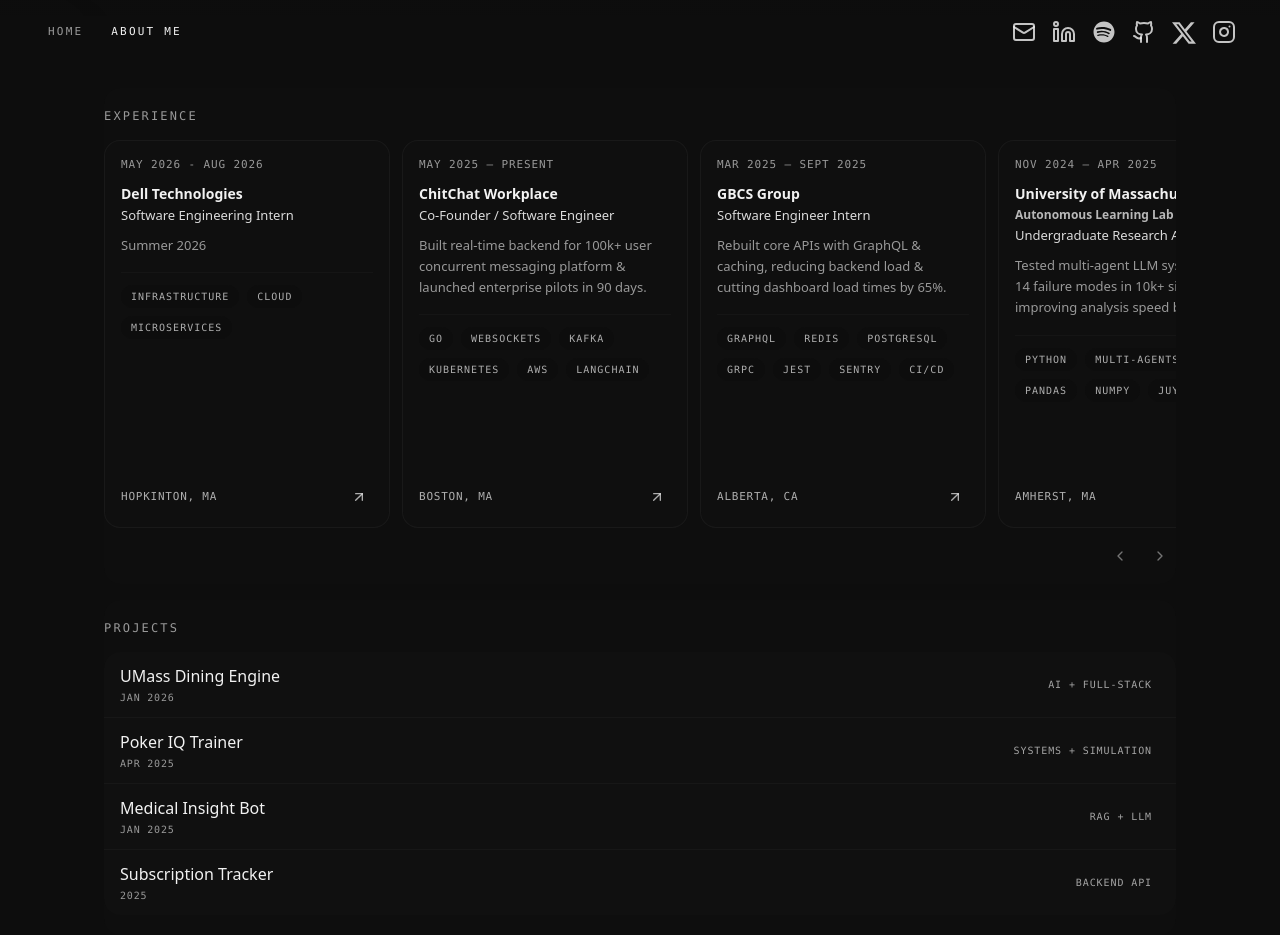
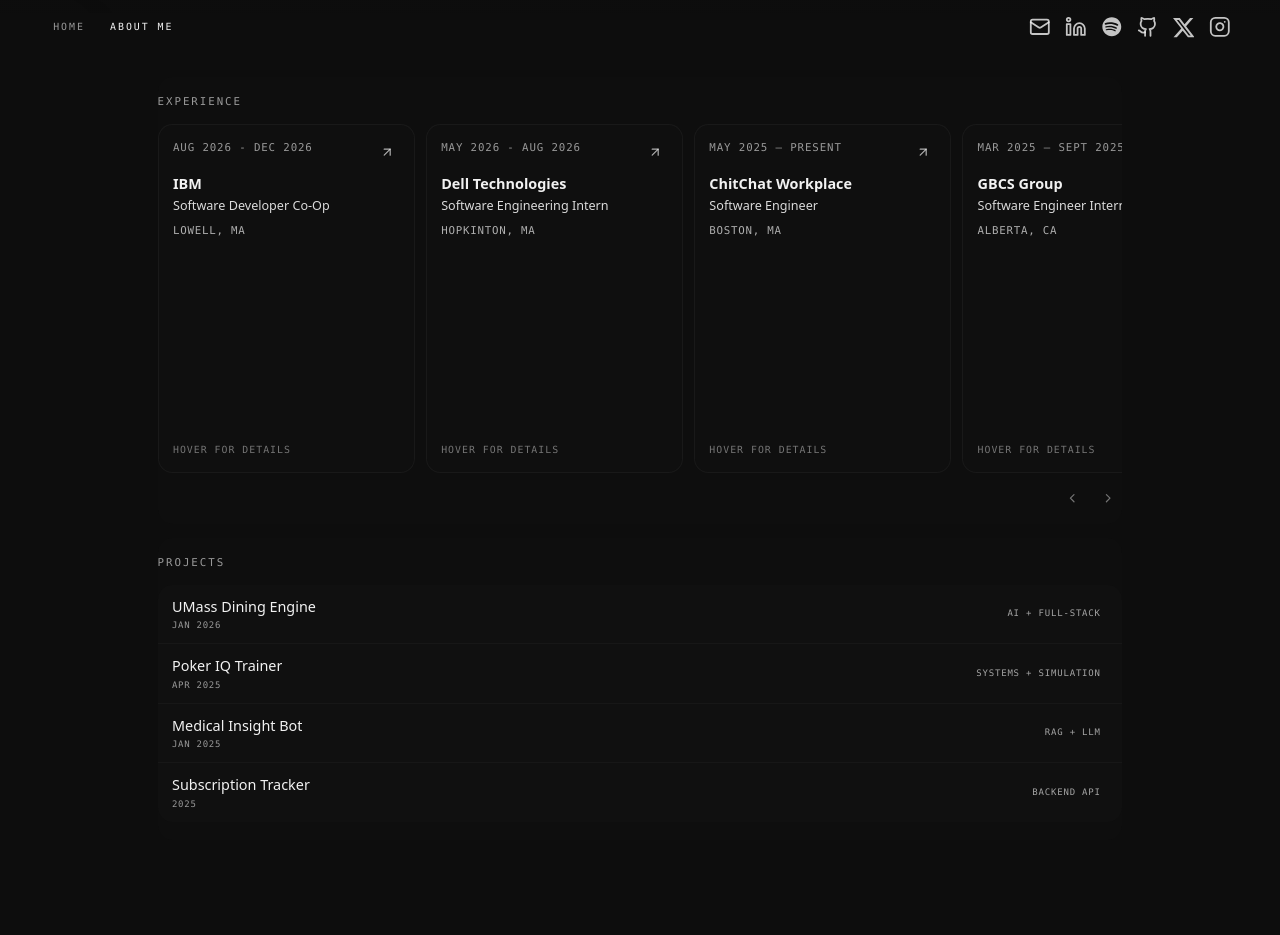
Before and after one commit to justinm5/justin_manoj, a React (Vite) app: page /about in a window 1280 px wide. After the commit the page ends 840 px from the top, so only its background shows below. Built offline with nearby package versions, Linux system fonts and the light colour scheme; the HTML template or start-up script is replaced by a standard one.

Commit message:
new format

```diff
--- a/src/App.tsx
+++ b/src/App.tsx
@@ -16,6 +16,7 @@
   <QueryClientProvider client={queryClient}>
     <ThemeProvider defaultTheme="dark" storageKey="portfolio-theme-dark">
       <TooltipProvider>
+        <div className="desktop-zoom-shell">
           <Toaster />
           <Sonner />
           <BrowserRouter>
@@ -28,6 +29,7 @@
               <Route path="*" element={<NotFound />} />
             </Routes>
           </BrowserRouter>
+        </div>
       </TooltipProvider>
     </ThemeProvider>
   </QueryClientProvider>
--- a/src/components/Navigation.tsx
+++ b/src/components/Navigation.tsx
@@ -59,7 +59,7 @@
   return (
     <header className="w-full">
       <div className="mx-auto w-full max-w-[1400px] px-4 sm:px-6 lg:px-10">
-        <div className="mt-4 hidden items-center justify-between gap-4 md:flex">
+        <div className="mt-3.5 hidden items-center justify-between gap-4 md:flex">
           <nav className="hidden md:flex items-center gap-3 text-[11px] font-mono uppercase tracking-[0.2em] text-muted-foreground">
             {navLinks.map((item) => (
               <NavLink
@@ -67,7 +67,7 @@
                 to={item.href}
                 className={({ isActive }) =>
                   cn(
-                    "rounded-full px-2 py-1 transition-colors",
+                    "rounded-full px-2 py-0.5 transition-colors",
                     isActive ? "text-foreground" : "text-muted-foreground hover:text-foreground",
                   )
                 }
@@ -97,7 +97,7 @@
           </div>
         </div>
 
-        <div className="mt-3 flex items-center justify-between gap-3 md:hidden">
+        <div className="mt-2.5 flex items-center justify-between gap-3 md:hidden">
           <nav className="flex items-center gap-2 text-[10px] font-mono uppercase tracking-[0.2em] text-muted-foreground">
             {navLinks.map((item) => (
               <NavLink
@@ -105,7 +105,7 @@
                 to={item.href}
                 className={({ isActive }) =>
                   cn(
-                    "rounded-full px-1.5 py-1 transition-colors",
+                    "rounded-full px-1.5 py-0.5 transition-colors",
                     isActive ? "text-foreground" : "text-muted-foreground hover:text-foreground",
                   )
                 }
--- a/src/components/SpotifyLastPlayed.tsx
+++ b/src/components/SpotifyLastPlayed.tsx
@@ -1,5 +1,6 @@
 import { useCallback, useEffect, useState } from "react";
 import { Loader2, Music2 } from "lucide-react";
+import { cn } from "@/lib/utils";
 
 interface SpotifyLastPlayedPayload {
   albumName: string;
@@ -9,6 +10,10 @@
   trackName: string;
   trackUrl?: string;
   albumArtUrl?: string;
+}
+
+interface SpotifyLastPlayedProps {
+  embedded?: boolean;
 }
 
 const POLL_INTERVAL_MS = 5000;
@@ -80,7 +85,7 @@
   return `${value.slice(0, maxChars - 1).trimEnd()}...`;
 };
 
-export const SpotifyLastPlayed = () => {
+export const SpotifyLastPlayed = ({ embedded = false }: SpotifyLastPlayedProps) => {
   const initialTrack = getCachedTrack();
   const isDebugMode =
     import.meta.env.DEV &&
@@ -163,8 +168,17 @@
   }, [loadTrack]);
 
   return (
-    <div className="min-w-0 overflow-hidden rounded-2xl p-4 sm:p-5 bg-card/30 border border-white/12 shadow-[0_24px_60px_rgba(0,0,0,0.6),0_8px_20px_rgba(0,0,0,0.4),inset_0_1px_0_rgba(255,255,255,0.12)] relative">
-      <div className="pointer-events-none absolute -right-20 -top-20 h-40 w-40 rounded-full bg-white/5 blur-3xl" />
+    <div
+      className={cn(
+        "min-w-0 overflow-hidden relative",
+        embedded
+          ? "rounded-none p-0 bg-transparent border-0 shadow-none"
+          : "rounded-2xl p-4 sm:p-5 bg-card/30 border border-white/12 shadow-[0_24px_60px_rgba(0,0,0,0.6),0_8px_20px_rgba(0,0,0,0.4),inset_0_1px_0_rgba(255,255,255,0.12)]",
+      )}
+    >
+      {!embedded ? (
+        <div className="pointer-events-none absolute -right-20 -top-20 h-40 w-40 rounded-full bg-white/5 blur-3xl" />
+      ) : null}
       <div className="relative">
         <p className="text-[11px] font-mono uppercase tracking-[0.24em] text-muted-foreground/90">
           What I&apos;m Listening To
--- a/src/data/experience.ts
+++ b/src/data/experience.ts
@@ -33,6 +33,16 @@
 };
 
 const experienceBase: Record<string, ExperienceBase> = {
+  ibm:
+    {
+      id: "ibm",
+      period: "Aug 2026 - Dec 2026",
+      company: "IBM",
+      role: "Software Developer Co-Op",
+      location: "Lowell, MA",
+      focus: "Cloud · Kubernetes · Microservices",
+      summary: "Fall 2026",
+    },
   dell: {
     id: "dell-technologies-isg",
     period: "May 2026 - Aug 2026",
@@ -46,7 +56,7 @@
     id: "chitchat-workplace",
     period: "May 2025 – Present",
     company: "ChitChat Workplace",
-    role: "Co-Founder / Software Engineer",
+    role: "Software Engineer",
     roleTimeline: "Software Engineer",
     location: "Boston, MA",
     focus: "Go · WebSockets · Kafka · Kubernetes · AWS · LangChain",
@@ -67,14 +77,13 @@
     id: "umass-autonomous-learning-lab",
     period: "Nov 2024 – Apr 2025",
     company: "University of Massachusetts Amherst",
-    companySecondary: "Autonomous Learning Lab",
     companyTimeline: "UMass Amherst - Autonomous Learning Lab",
     role: "Undergraduate Research Assistant",
     roleTimeline: "Research Assistant",
     location: "Amherst, MA",
     focus: "Python · Multi-Agents · Ray · Pandas · NumPy · Juypter",
     summary:
-      "Tested multi-agent LLM systems, finding 14 failure modes in 10k+ simulations & improving analysis speed by 3x.",
+      "Autonomous Learning Lab. Tested multi-agent LLM systems, finding 14 failure modes in 10k+ simulations & improving analysis speed by 3x.",
     summaryTimeline:
       "Stress-tested multi-agent LLM systems, finding 14 failure modes in 10k+ simulations & improving analysis speed 3x.",
   },
@@ -92,17 +101,16 @@
     id: "nrhs-robotics-first-vex-robotics",
     period: "Sept 2022 - Jun 2023",
     company: "NRHS Robotics",
-    companySecondary: "FIRST & VEX Robotics",
     companyTimeline: "NRHS Robotics / FIRST & VEX Robotics",
     role: "Team Captain",
     location: "Thiells, NY",
     focus: "C++ · ROS · Gazebo · Computer Vision · PID Control",
     summary:
-      "Led C++ robotics software development and team execution for regional & national competitions.",
+      "First and VEX Robotics. Led C++ robotics software development and team execution for regional & national competitions.",
   },
 };
 
-const cardOrder = ["dell", "chitchat", "gbcs", "umass", "build", "nrhs"] as const;
+const cardOrder = ["ibm", "dell", "chitchat", "gbcs", "umass", "build", "nrhs"] as const;
 const timelineOrder = ["chitchat", "gbcs", "umass", "build", "nrhs"] as const;
 
 export const experienceCards: ExperienceCard[] = cardOrder.map((key) => {
--- a/src/index.css
+++ b/src/index.css
@@ -5,6 +5,7 @@
 html {
   scroll-behavior: smooth;
   scroll-padding-top: 80px; /* Account for sticky navigation */
+  overflow-x: clip;
 }
 
 @media (prefers-reduced-motion: reduce) {
@@ -87,8 +88,24 @@
     @apply border-border;
   }
 
+  .desktop-zoom-shell {
+    min-height: 100vh;
+    overflow-x: clip;
+  }
+
+  /* Mimic Chrome 90% page zoom on desktop while keeping mobile at 100%. */
+  @media (min-width: 1024px) {
+    .desktop-zoom-shell {
+      --desktop-scale: 0.9;
+      zoom: var(--desktop-scale);
+      width: calc(100% / var(--desktop-scale));
+      margin-left: calc((100% - (100% / var(--desktop-scale))) / 2);
+    }
+  }
+
   body {
     @apply bg-background text-foreground font-sans;
+    overflow-x: clip;
     font-family: ui-sans-serif, system-ui, -apple-system, BlinkMacSystemFont, "Segoe UI", Roboto, "Helvetica Neue", Arial, "Noto Sans", sans-serif, "Apple Color Emoji", "Segoe UI Emoji", "Segoe UI Symbol", "Noto Color Emoji";
     font-weight: 400;
     -webkit-font-smoothing: antialiased;
--- a/src/pages/About.tsx
+++ b/src/pages/About.tsx
@@ -123,44 +123,11 @@
             {experienceCards.map((experience) => (
               <article
                 key={`${experience.company}-${experience.period}`}
-                className="group flex h-[388px] w-[286px] shrink-0 snap-start flex-col rounded-2xl border border-border/45 bg-card/20 p-4 transition-colors duration-300 hover:border-border/70"
+                className="group relative flex h-[388px] w-[286px] shrink-0 snap-start flex-col overflow-hidden rounded-2xl border border-border/45 bg-card/20 p-4 transition-colors duration-300 hover:border-border/70"
               >
                 <div className="flex items-start justify-between gap-3">
-                  <p className="text-[11px] font-mono uppercase tracking-[0.08em] text-muted-foreground">
+                  <p className="text-[12px] font-mono uppercase tracking-[0.08em] text-muted-foreground">
                     {experience.period}
-                  </p>
-                </div>
-
-                <div className="mt-2.5 space-y-1">
-                  <p className="truncate text-[14px] font-semibold leading-snug text-foreground">
-                    {experience.company}
-                  </p>
-                  {experience.companySecondary ? (
-                    <p className="truncate text-[12px] font-semibold leading-snug text-foreground/75">
-                      {experience.companySecondary}
-                    </p>
-                  ) : null}
-                </div>
-                <h3 className="mt-1 truncate text-[13px] font-medium leading-snug text-foreground/90">
-                  {experience.role}
-                </h3>
-                <p className="mt-2.5 text-[13px] leading-relaxed text-muted-foreground">{experience.summary}</p>
-                <div className="mt-4 border-t border-border/30 pt-3">
-                  <div className="flex flex-wrap gap-2">
-                    {experience.focus.split("·").map((item) => (
-                      <span
-                        key={`${experience.company}-${item}`}
-                        className="rounded-full bg-background/40 px-2.5 py-1 text-[10px] font-mono uppercase tracking-[0.1em] text-foreground/70"
-                      >
-                        {item.trim()}
-                      </span>
-                    ))}
-                  </div>
-                </div>
-
-                <div className="mt-auto flex items-center justify-between pt-3">
-                  <p className="text-[11px] font-mono uppercase tracking-[0.07em] text-foreground/70">
-                    {experience.location}
                   </p>
                   <a
                     href={experience.href}
@@ -169,6 +136,56 @@
                   >
                     <ArrowUpRight className="h-4 w-4" />
                   </a>
+                </div>
+
+                <div className="mt-2.5 space-y-1">
+                  <p className="truncate text-[16px] font-semibold leading-snug text-foreground">
+                    {experience.company}
+                  </p>
+                  {experience.companySecondary ? (
+                    <p className="truncate text-[14px] font-semibold leading-snug text-foreground/75">
+                      {experience.companySecondary}
+                    </p>
+                  ) : null}
+                </div>
+                <h3 className="mt-1 truncate text-[14px] font-medium leading-snug text-foreground/90">
+                  {experience.role}
+                </h3>
+
+                <p className="mt-2.5 text-[12px] font-mono uppercase tracking-[0.07em] text-foreground/70">
+                  {experience.location}
+                </p>
+
+                <div className="mt-3 border-t border-border/30 pt-3 md:hidden">
+                  <p className="text-[14px] leading-relaxed text-muted-foreground">{experience.summary}</p>
+                  <div className="flex flex-wrap gap-2">
+                    {experience.focus.split("·").map((item) => (
+                      <span
+                        key={`${experience.company}-${item}`}
+                        className="rounded-full bg-background/40 px-2.5 py-1 text-[11px] font-mono uppercase tracking-[0.1em] text-foreground/70"
+                      >
+                        {item.trim()}
+                      </span>
+                    ))}
+                  </div>
+                </div>
+
+                <p className="mt-auto hidden text-[11px] font-mono uppercase tracking-[0.1em] text-foreground/45 md:block">
+                  Hover For Details
+                </p>
+
+                <div className="pointer-events-none absolute inset-x-3 bottom-3 hidden translate-y-2 rounded-xl border border-border/35 bg-background/88 p-3 opacity-0 backdrop-blur-lg transition-all duration-300 md:block md:group-hover:translate-y-0 md:group-hover:opacity-100 md:group-focus-within:translate-y-0 md:group-focus-within:opacity-100">
+                  <p className="text-[13px] leading-relaxed text-muted-foreground">{experience.summary}</p>
+                  <div className="mt-2.5 flex flex-wrap gap-1.5">
+                    {experience.focus.split("·").map((item) => (
+                      <span
+                        key={`${experience.company}-hover-${item}`}
+                        className="rounded-full bg-background/60 px-2 py-0.5 text-[10px] font-mono uppercase tracking-[0.1em] text-foreground/70"
+                      >
+                        {item.trim()}
+                      </span>
+                    ))}
+                  </div>
                 </div>
               </article>
             ))}
--- a/src/pages/Index.tsx
+++ b/src/pages/Index.tsx
@@ -32,14 +32,14 @@
   return (
     <PageLayout width="wide" contentClassName="pb-0 max-w-[1280px]">
       <div id="home" className="flex flex-col">
-        <section className="grid gap-3 lg:gap-4 lg:grid-cols-[minmax(0,1fr)_minmax(0,0.95fr)] lg:items-stretch">
+        <section className="grid gap-3 lg:gap-3.5 lg:grid-cols-[minmax(0,1fr)_minmax(0,0.95fr)] lg:items-stretch">
           <div className="min-w-0 relative w-full aspect-[3/4] rounded-2xl overflow-hidden border border-white/12 bg-black/20 shadow-[0_28px_80px_rgba(0,0,0,0.75),0_8px_24px_rgba(0,0,0,0.45),inset_0_1px_0_rgba(255,255,255,0.12)]">
             <img
               src="/profile.jpg"
               alt="Justin Manoj"
-              className="w-full h-full object-contain object-center"
+              className="h-full w-full object-contain object-center"
             />
-            <div className="absolute inset-x-0 bottom-0 p-5 bg-gradient-to-t from-black/70 to-transparent">
+            <div className="absolute inset-x-0 bottom-0 p-4 bg-gradient-to-t from-black/70 to-transparent">
               <h1 className="text-3xl font-semibold text-white tracking-tight">
                 Justin Manoj
               </h1>
@@ -48,7 +48,7 @@
           </div>
 
           <aside className="min-w-0 flex flex-col gap-3">
-            <div className="rounded-2xl p-6 sm:p-7 bg-card/35 border border-white/12 shadow-[0_28px_80px_rgba(0,0,0,0.75),0_8px_24px_rgba(0,0,0,0.45),inset_0_1px_0_rgba(255,255,255,0.12)] relative overflow-hidden flex flex-col">
+            <div className="rounded-2xl p-5 sm:p-6 bg-card/35 border border-white/12 shadow-[0_28px_80px_rgba(0,0,0,0.75),0_8px_24px_rgba(0,0,0,0.45),inset_0_1px_0_rgba(255,255,255,0.12)] relative overflow-hidden flex flex-col">
               <div>
                 <p className="flex items-center gap-2 text-xs font-mono uppercase tracking-[0.14em] text-muted-foreground">
                   <GraduationCap className="h-3.5 w-3.5" />
@@ -61,13 +61,13 @@
                       University of <span className="whitespace-nowrap">Massachusetts Amherst</span>
                     </h2>
                     <p className="mt-1 text-[16px] tracking-tight text-foreground/90 leading-relaxed whitespace-nowrap">
-                      B.S in Computer Science & Mathematics
+                      B.S. in Computer Science & Mathematics
                     </p>
                   </div>
                 </div>
               </div>
 
-              <p className="mt-6 flex items-center gap-2 text-xs font-mono uppercase tracking-[0.14em] text-muted-foreground">
+              <p className="mt-5 flex items-center gap-2 text-xs font-mono uppercase tracking-[0.14em] text-muted-foreground">
                 <BookOpen className="h-3.5 w-3.5" />
                 Relevant Coursework
               </p>
@@ -75,7 +75,7 @@
                 {coursework}
               </p>
 
-              <p className="mt-6 flex items-center gap-2 text-xs font-mono uppercase tracking-[0.14em] text-muted-foreground">
+              <p className="mt-5 flex items-center gap-2 text-xs font-mono uppercase tracking-[0.14em] text-muted-foreground">
                 <Award className="h-3.5 w-3.5" />
                 Awards/Honors
               </p>
@@ -83,11 +83,11 @@
                 {honors}
               </p>
 
-              <p className="mt-6 flex items-center gap-2 text-xs font-mono uppercase tracking-[0.14em] text-muted-foreground">
+              <p className="mt-5 flex items-center gap-2 text-xs font-mono uppercase tracking-[0.14em] text-muted-foreground">
                 <Cpu className="h-3.5 w-3.5" />
                 Technical Skills
               </p>
-              <div className="mt-3.5 space-y-3">
+              <div className="mt-3 space-y-2.5">
                 {technicalSkills.map((skillGroup) => (
                   <div key={skillGroup.title}>
                     <p className="text-[15px] font-medium text-foreground/90">
@@ -104,15 +104,15 @@
                 href="/resume.pdf"
                 target="_blank"
                 rel="noopener noreferrer"
-                className="inline-flex items-center gap-1 mt-6 text-sm font-medium text-foreground/80 hover:text-accent transition-colors"
+                className="inline-flex items-center gap-1 mt-5 text-sm font-medium text-foreground/80 hover:text-accent transition-colors"
               >
                 View Resume
                 <ArrowUpRight className="w-4 h-4" />
               </a>
-            </div>
 
-            <div className="min-w-0">
-              <SpotifyLastPlayed />
+              <div className="mt-5 border-t border-white/12 pt-4">
+                <SpotifyLastPlayed embedded />
+              </div>
             </div>
           </aside>
         </section>
```
Lines whose indentation alone changed are shown as unchanged.
